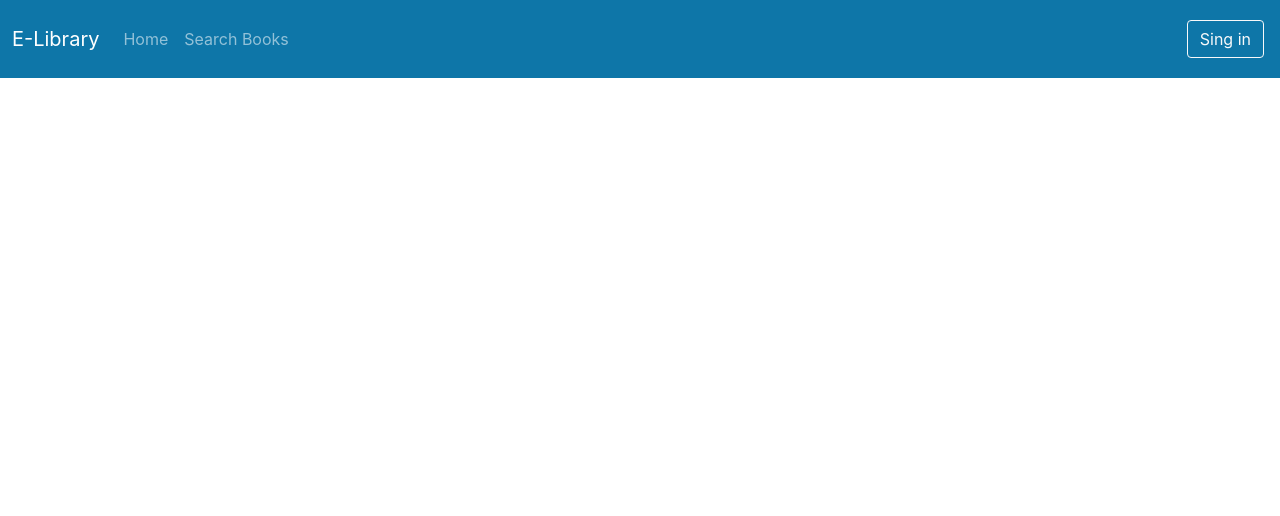
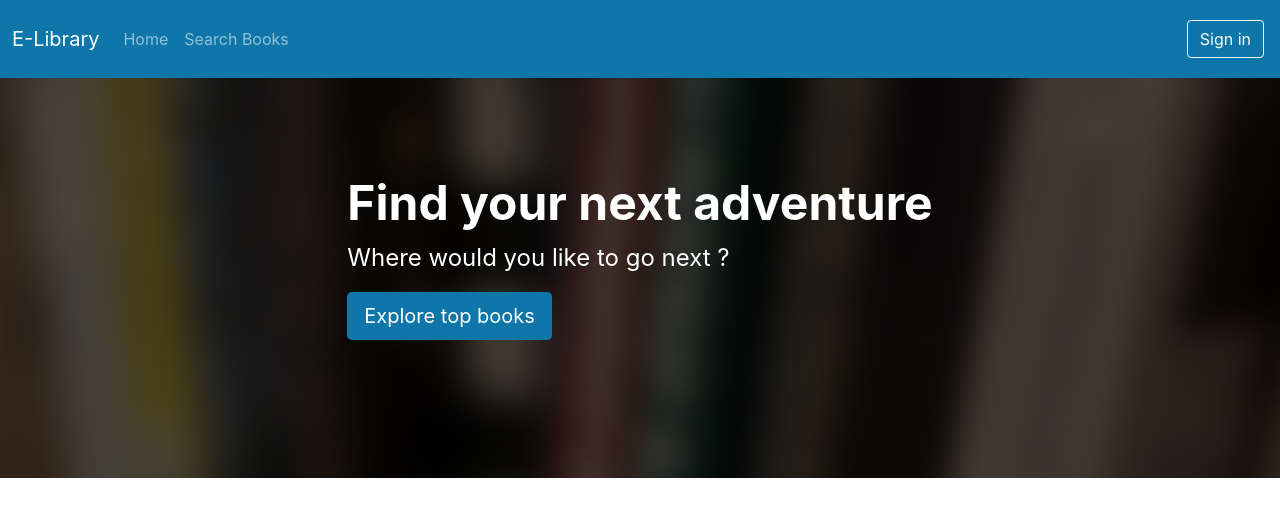
Before and after one commit to elvirkabashi/Projekti-LAB1, a React (Create React App) app in the folder frontend/react-library/: page / in a window 1280 px wide. Shown: the top 516 px of the page. Built offline with nearby package versions, Linux system fonts and the light colour scheme.

Commit message:
made explore books component

```diff
--- a/frontend/react-library/package.json
+++ b/frontend/react-library/package.json
@@ -12,7 +12,7 @@
     "@types/react-dom": "^18.0.11",
     "react": "^18.2.0",
     "react-dom": "^18.2.0",
-    "react-scripts": "5.0.1",
+    "react-scripts": "^5.0.1",
     "typescript": "^4.9.5",
     "web-vitals": "^2.1.4"
   },
--- a/frontend/react-library/src/App.tsx
+++ b/frontend/react-library/src/App.tsx
@@ -2,11 +2,13 @@
 
 import './App.css';
 import { Navbar } from './layouts/NavbarAndFooter/Navbar';
+import { ExploreTopBooks } from './layouts/HomePage/ExploreTopBooks';
 
 function App() {
   return (
     <div className="App">
       <Navbar/>
+      <ExploreTopBooks/>
     </div>
   );
 }
--- /dev/null
+++ b/frontend/react-library/src/layouts/HomePage/ExploreTopBooks.tsx
@@ -0,0 +1,17 @@
+export const ExploreTopBooks =()=>{
+    return(
+
+<div className="p-5 mb-4 bg-dark header">
+    <div className="container-fluid py-5 text-white d-flex justify-content-center align-items-center">
+        <div>
+            <h1 className="display-5 fw-bold">Find your next adventure </h1>
+            <p className="col-md-8 fs-4">Where would you like to go next ?</p>
+            <a type='button' className="btn main-color btn-lg text-white" href="#">Explore top books </a>
+
+        </div>
+
+    </div>
+</div>
+
+    )
+}
--- a/frontend/react-library/src/layouts/NavbarAndFooter/Navbar.tsx
+++ b/frontend/react-library/src/layouts/NavbarAndFooter/Navbar.tsx
@@ -21,7 +21,7 @@
             </ul>
             <ul className='navbar-nav ms-auto'>
               <li className='nav-item m-1'>
-                <a type='button' className='btn btn-outline-light' href="#">Sing in</a>
+                <a type='button' className='btn btn-outline-light' href="#">Sign in</a>
               </li>
             </ul>
           </div>
```
Also changed, not shown: 1 other file (tests, documents, lock files or other folders).
